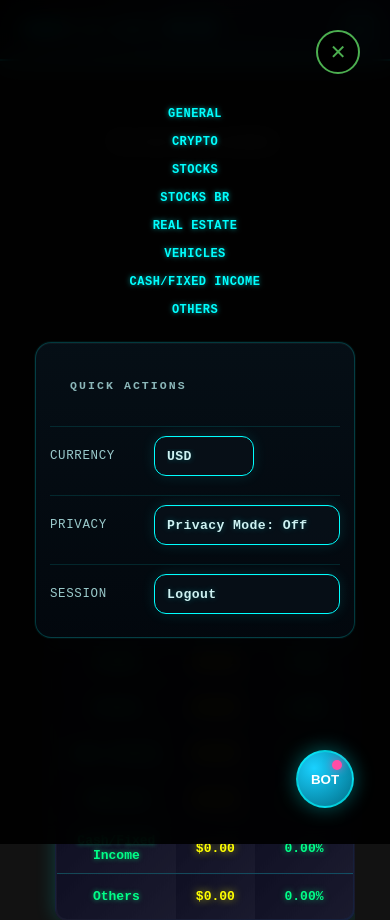
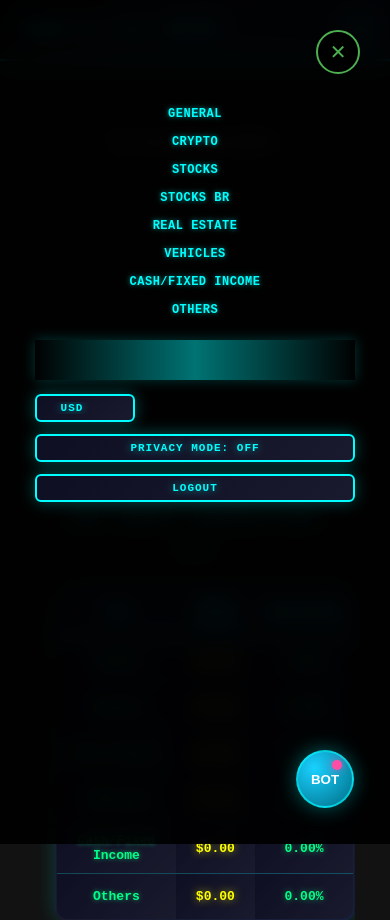
Before and after one commit to mateussfeir/Portfolio_tracker, a Django app: page /general/ in a window 390 px wide. Shown: the top 920 px of the page. Run offline with Django 4.2, Linux system fonts and the light colour scheme; the visitor is signed in with stand-in values (Sample User, id 1); data that the repository does not hold is empty; some libraries are stand-ins or nearby versions.

Commit message:
same goal as the last commit, updating it

```diff
--- a/portfolio/templates/general.html
+++ b/portfolio/templates/general.html
@@ -1101,55 +1101,24 @@
                 max-width: 320px !important;
             }
 
+            .mobile-menu-divider {
+                width: min(100%, 320px);
+                max-width: 320px;
+                height: 1px;
+                margin: 16px 0 14px;
+                background: linear-gradient(90deg, transparent, rgba(0, 255, 255, 0.45), transparent);
+                box-shadow: 0 0 12px rgba(0, 255, 255, 0.22);
+            }
+
             .mobile-menu-actions {
                 display: flex;
                 flex-direction: column;
-                gap: 10px;
-                width: 100%;
+                gap: 12px;
+                width: min(100%, 320px);
                 max-width: 320px;
-                margin-top: 18px;
-                padding: 16px 14px 14px;
-                border: 1px solid rgba(0, 255, 255, 0.2);
-                border-radius: 16px;
-                background: linear-gradient(180deg, rgba(6, 16, 24, 0.9), rgba(3, 10, 18, 0.74));
-                box-shadow:
-                    0 0 0 1px rgba(0, 255, 255, 0.05),
-                    0 10px 30px rgba(0, 0, 0, 0.35),
-                    inset 0 1px 0 rgba(255, 255, 255, 0.04);
-                backdrop-filter: blur(14px);
+                margin-top: 0;
+                padding: 0;
                 align-self: center;
-            }
-
-            .mobile-menu-actions-header {
-                margin-bottom: 4px;
-                color: rgba(196, 255, 255, 0.7);
-                font-family: 'Courier New', monospace;
-                font-size: 0.72rem;
-                font-weight: 700;
-                letter-spacing: 0.18em;
-                text-transform: uppercase;
-            }
-
-            .mobile-menu-action-row {
-                display: grid;
-                grid-template-columns: minmax(72px, 92px) minmax(0, 1fr);
-                align-items: center;
-                gap: 12px;
-                padding: 9px 0;
-                border-top: 1px solid rgba(0, 255, 255, 0.12);
-            }
-
-            .mobile-menu-action-row:first-of-type {
-                border-top: none;
-                padding-top: 2px;
-            }
-
-            .mobile-menu-action-label {
-                color: rgba(196, 255, 255, 0.78);
-                font-family: 'Courier New', monospace;
-                font-size: 0.78rem;
-                letter-spacing: 0.05em;
-                text-transform: uppercase;
             }
 
             .mobile-menu-actions #currency-selector-mobile,
@@ -1164,58 +1133,8 @@
                 margin: 0;
             }
 
-            .mobile-menu-actions .logout-link,
-            .mobile-menu-actions #privacy-toggle-btn-mobile,
-            .mobile-menu-actions #currency-selector-mobile {
-                min-height: 40px;
-                justify-content: flex-start;
-                text-align: left;
-                margin: 0 !important;
-                padding: 9px 12px !important;
-                border-width: 1px !important;
-                border-radius: 12px !important;
-                background: rgba(8, 16, 24, 0.84) !important;
-                color: rgba(219, 255, 255, 0.94) !important;
-                box-shadow:
-                    inset 0 1px 0 rgba(255, 255, 255, 0.03),
-                    0 0 14px rgba(0, 255, 255, 0.12) !important;
-                font-size: 0.82rem !important;
-                letter-spacing: 0.03em;
-                text-shadow: 0 0 6px rgba(0, 255, 255, 0.28) !important;
-            }
-
-            .mobile-menu-actions #currency-selector-mobile {
-                appearance: none;
-                background-image:
-                    linear-gradient(45deg, transparent 50%, rgba(219, 255, 255, 0.85) 50%),
-                    linear-gradient(135deg, rgba(219, 255, 255, 0.85) 50%, transparent 50%);
-                background-position:
-                    calc(100% - 18px) calc(50% - 2px),
-                    calc(100% - 12px) calc(50% - 2px);
-                background-size: 6px 6px, 6px 6px;
-                background-repeat: no-repeat;
-                padding-right: 30px !important;
-            }
-
-            .mobile-menu-actions .logout-link {
-                display: inline-flex;
-                align-items: center;
-            }
-
-            .mobile-menu-actions #privacy-toggle-btn-mobile:hover,
-            .mobile-menu-actions #currency-selector-mobile:hover,
-            .mobile-menu-actions .logout-link:hover {
-                transform: translateY(-1px) !important;
-                box-shadow:
-                    inset 0 1px 0 rgba(255, 255, 255, 0.04),
-                    0 0 18px rgba(0, 255, 255, 0.18) !important;
-            }
-
-            .mobile-menu-actions #privacy-toggle-btn-mobile {
-                white-space: nowrap;
-            }
-
-            .nav-center a {
+            .nav-center a,
+            .mobile-menu-actions .mobile-menu-button {
                 padding: 24px 20px;
                 text-align: center;
                 border-bottom: 1px solid rgba(0, 255, 255, 0.2);
@@ -1233,22 +1152,59 @@
                 transition: all 0.3s ease;
                 margin: 0;
                 border-radius: 8px;
-            }
-
-            .nav-center a:hover {
+                background: transparent;
+                border-top: none;
+                border-left: none;
+                border-right: none;
+                box-shadow: none;
+            }
+
+            .mobile-menu-actions .logout-link,
+            .mobile-menu-actions #privacy-toggle-btn-mobile,
+            .mobile-menu-actions #currency-selector-mobile {
+                min-height: auto;
+                justify-content: center;
+                text-align: center;
+                margin: 0 !important;
+                text-shadow: 0 0 8px rgba(0, 255, 255, 0.6) !important;
+            }
+
+            .mobile-menu-actions #currency-selector-mobile {
+                appearance: none;
+                font-weight: bold;
+                background-image:
+                    linear-gradient(45deg, transparent 50%, rgba(0, 255, 255, 0.9) 50%),
+                    linear-gradient(135deg, rgba(0, 255, 255, 0.9) 50%, transparent 50%);
+                background-position:
+                    calc(100% - 22px) calc(50% - 2px),
+                    calc(100% - 16px) calc(50% - 2px);
+                background-size: 6px 6px, 6px 6px;
+                background-repeat: no-repeat;
+                padding-right: 34px !important;
+            }
+
+            .mobile-menu-actions .logout-link {
+                display: inline-flex;
+                align-items: center;
+                width: 100%;
+            }
+
+            .nav-center a:hover,
+            .mobile-menu-actions #privacy-toggle-btn-mobile:hover,
+            .mobile-menu-actions #currency-selector-mobile:hover,
+            .mobile-menu-actions .logout-link:hover {
                 background: linear-gradient(135deg, rgba(0, 255, 255, 0.1) 0%, rgba(0, 255, 255, 0.05) 100%);
                 color: #00ffff;
                 text-shadow: 0 0 12px rgba(0, 255, 255, 0.8);
                 box-shadow: 0 0 20px rgba(0, 255, 255, 0.3);
-                transform: translateY(-2px);
-            }
-
-            .nav-center a:last-child {
-                border-bottom: none;
-                margin-bottom: 20px;
-            }
-
-            .nav-center a:last-child {
+                transform: translateY(-1px) !important;
+            }
+
+            .mobile-menu-actions #privacy-toggle-btn-mobile {
+                white-space: nowrap;
+            }
+
+            .mobile-menu-actions .mobile-menu-button:last-child {
                 border-bottom: none;
             }
 
--- a/portfolio/templates/includes/asset_nav.html
+++ b/portfolio/templates/includes/asset_nav.html
@@ -29,31 +29,22 @@
             <a href="{% url 'vehicles' %}?currency={{ selected_currency }}">Vehicles</a>
             <a href="{% url 'cash' %}?currency={{ selected_currency }}">Cash/Fixed Income</a>
             <a href="{% url 'other' %}?currency={{ selected_currency }}">Others</a>
+            <div class="mobile-menu-divider" aria-hidden="true"></div>
             <div class="mobile-menu-actions">
-                <div class="mobile-menu-actions-header">Quick Actions</div>
-                <div class="mobile-menu-action-row">
-                    <label class="mobile-menu-action-label" for="currency-selector-mobile">Currency</label>
-                    <select id="currency-selector-mobile" onchange="changeCurrency(this.value)" aria-label="Select currency">
+                <select id="currency-selector-mobile" class="mobile-menu-button mobile-menu-select" onchange="changeCurrency(this.value)" aria-label="Select currency">
                     {% for code, name in available_currencies.items %}
                         <option value="{{ code }}" {% if code == selected_currency %}selected{% endif %}>{{ code }}</option>
                     {% endfor %}
                 </select>
-                </div>
-                <div class="mobile-menu-action-row">
-                    <span class="mobile-menu-action-label">Privacy</span>
-                    <button id="privacy-toggle-btn-mobile" type="button">Privacy Mode: Off</button>
-                </div>
-                <div class="mobile-menu-action-row">
-                    <span class="mobile-menu-action-label">Session</span>
+                <button id="privacy-toggle-btn-mobile" class="mobile-menu-button" type="button">Privacy Mode: Off</button>
                 {% if is_demo %}
-                    <a href="{% url 'exit_demo' %}" class="logout-link">Exit Demo</a>
+                <a href="{% url 'exit_demo' %}" class="logout-link mobile-menu-button">Exit Demo</a>
                 {% else %}
                 <form action="{% url 'logout' %}" method="post" class="logout-form mobile-logout-form">
                     {% csrf_token %}
-                        <button type="submit" class="logout-link">Logout</button>
+                    <button type="submit" class="logout-link mobile-menu-button">Logout</button>
                 </form>
                 {% endif %}
-                </div>
             </div>
         </div>
 
```
Also changed, not shown: portfolio/templates/base2.html (+65 -106 lines). Lines whose indentation alone changed are shown as unchanged.
